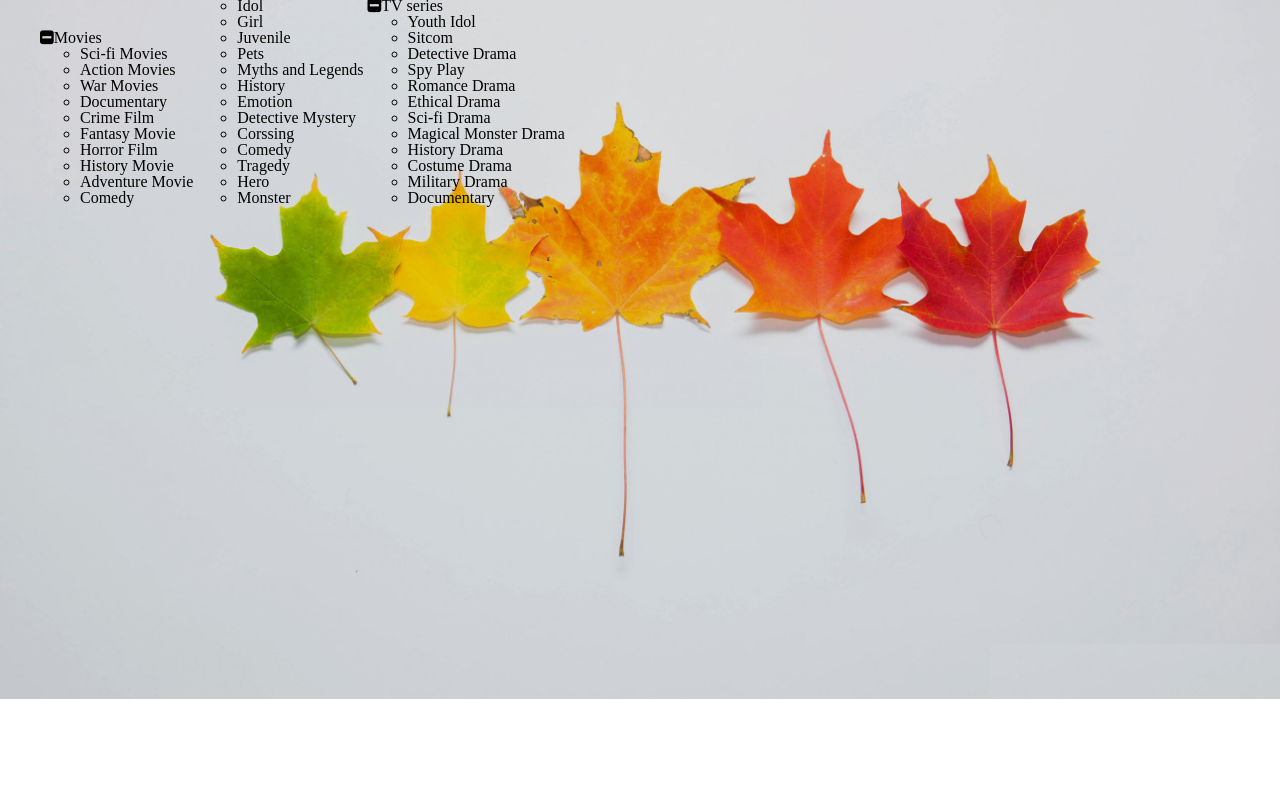
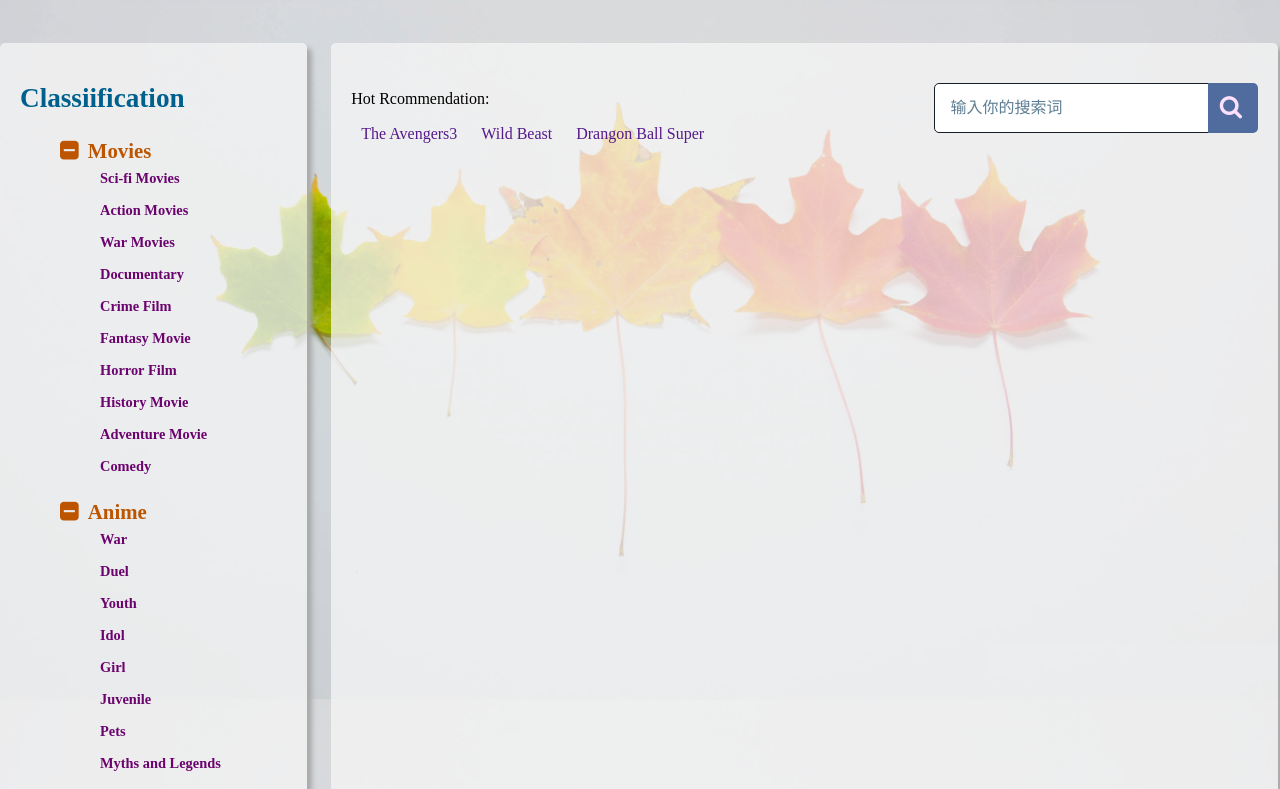
Before and after one commit to Mrfendou/blog, a plain HTML site: page view/page/movie.html in a window 1280 px wide. Shown: the part 101-890 px from the top of the page. Before the commit the page ends 800 px from the top, so only its background shows below. Drawn offline with Linux system fonts and the light colour scheme; a web font is replaced by a local one.

Commit message:
update-blog

```diff
--- a/css/commom/global.css
+++ b/css/commom/global.css
@@ -10,6 +10,7 @@
 html,
 body {
     margin: 0;
+    /* font-family: kids-font; */
 }
 
 div,
--- a/css/component/nav.css
+++ b/css/component/nav.css
@@ -1,13 +1,29 @@
+html {
+    background-image: url(../../img/maple.jpg);
+    background-size: cover;
+    background-attachment: fixed;
+}
+
+html {
+    height: 100%;
+    width: 100%;
+}
+
 .nav {
     display: -webkit-flex;
     display: flex;
     flex-wrap: wrap;
     font-size: 0;
-    background-color: rgba(85, 85, 85, .5);
+    background-color: rgba(0, 0, 0, 0.1);
     position: fixed;
+    padding: 20px 0;
     top: 0;
     left: 0;
     right: 0;
+}
+
+.nav-scroll {
+    background-color: #555;
 }
 
 .nav .logo,
@@ -27,7 +43,7 @@
 
 .nav .navbar .navlink {
     padding: 20px;
-    color: #eee;
+    color: #fff;
     font-size: 1rem;
     cursor: pointer;
     transition: all 0.3;
@@ -36,7 +52,7 @@
 
 .nav .navbar .navlink:hover {
     color: #fff;
-    transform: scale(1.1);
+    transform: scale(1.2);
 }
 
 .nav .aboutme-content {
@@ -45,7 +61,7 @@
     display: inline-block;
     background-color: #e4fffd;
     position: fixed;
-    top: 64px;
+    top: 0px;
     right: 0;
     bottom: 0;
     transition: all 0.3s;
--- a/css/page/index.css
+++ b/css/page/index.css
@@ -1,15 +1,3 @@
-html {
-    background-image: url(../../img/maple.jpg);
-    background-size: cover;
-    background-attachment: fixed;
-}
-
-body,
-html {
-    height: 100%;
-    width: 100%;
-}
-
 [hidden] {
     display: none !important;
 }
--- a/css/page/movie.css
+++ b/css/page/movie.css
@@ -0,0 +1,117 @@
+ul,
+li {
+    display: block !important;
+}
+
+[hidden] {
+    display: none !important;
+}
+
+.content {
+    margin-top: 104px;
+    display: -webkit-flex;
+    display: flex;
+    font-size: 0;
+}
+
+.content .category-nav {
+    font-size: 1.7rem;
+    width: 24%;
+    color: rgb(0, 96, 141);
+    font-weight: bold;
+}
+
+.content .category-nav,
+.content .main-content {
+    margin: 40px 0;
+    background-color: rgba(246, 246, 246, 0.75);
+    border-radius: 5px;
+    box-shadow: #aaa 5px 5px 5px;
+    padding: 40px 20px;
+}
+
+.content .category-nav .level1 {
+    font-size: 1.3rem;
+    margin: 20px 0;
+    cursor: pointer;
+    color: rgb(189, 85, 0);
+    font-weight: bold;
+}
+
+.content .category-nav .level1:before {
+    margin-right: 10px;
+}
+
+.content .category-nav .level1 li {
+    color: rgb(107, 3, 110);
+    font-size: 0.9rem;
+    line-height: 2rem;
+    list-style-type: none;
+    cursor: pointer;
+    user-select: none;
+    font-weight: bold;
+}
+
+.content .category-nav .level1 li:hover {
+    transform: scale(1.1);
+}
+
+.content .main-content {
+    margin-left: 24px;
+    font-size: 1rem;
+    width: 74%;
+}
+
+.content .main-content .hotsearch {
+    display: -webkit-inline-flex;
+    display: inline-flex;
+    font-size: 0;
+    width: 100%;
+}
+
+.content .main-content .hotsearch .hotrecom {
+    font-size: 1rem;
+    width: 60%;
+}
+
+.content .main-content .hotsearch .hotrecom .recomlist {
+    padding: 10px 10px;
+}
+
+.content .main-content .hotsearch .searchbar {
+    font-size: 1rem;
+    width: 40%;
+    text-align: right;
+}
+
+.content .main-content .hotsearch .searchbar .inputs {
+    border: 0;
+    padding-left: 15px;
+    height: 50px;
+    width: 280px;
+    vertical-align: top;
+    border-top-left-radius: 5px;
+    border-bottom-left-radius: 5px;
+    border: 1px solid #181e29;
+}
+
+.content .main-content .hotsearch .searchbar .inputs:focus {
+    outline: none;
+}
+
+.content .main-content .hotsearch .searchbar .inputs::-webkit-input-placeholder {
+    color: #5c7d92;
+}
+
+.content .main-content .hotsearch .searchbar .btn-search {
+    height: 50px;
+    width: 50px;
+    border: 0;
+    background-color: #506c9e;
+    color: #fde0fd;
+    margin-left: -10px;
+    font-size: 24px;
+    outline: none;
+    border-top-right-radius: 5px;
+    border-bottom-right-radius: 5px;
+}
--- a/js/main.js
+++ b/js/main.js
@@ -20,3 +20,13 @@ document.addEventListener('click', function (e) {
         aboutme_content.hidden = true;
     }
 );
+
+// 滚动时导航栏背景变深
+var nav = document.getElementById('nav');
+window.addEventListener('scroll', function () {
+    if (document.documentElement.scrollTop >= 20){
+        nav.classList.add('nav-scroll');
+    }else {
+        nav.classList.remove('nav-scroll');
+    }
+})
--- a/js/movie/side-fold.js
+++ b/js/movie/side-fold.js
@@ -1 +1,35 @@
 // 导航栏的折叠功能
+
+/*选中所有的li元素*/
+var li_all = document.querySelectorAll('li');
+/*迭代所有的li元素*/
+for (var i = 0; i < li_all.length; i++) {
+    var li = li_all[i];
+    /*让每一个li监听点击事件*/
+    li.addEventListener('click', function (e) {
+        /*当前li被点击的时候选中它下方的ul*/
+
+        var list = this.querySelector('ul');
+        /*如果当前li下没有子列表或者当前li不是点击源就直接返回*/
+        if (!list || e.target !== this)
+            return;
+
+        /*倒置可见性*/
+        list.hidden = !list.hidden;
+        if (list.hidden) {
+            this
+                .classList
+                .remove('fa-minus-square');
+            this
+                .classList
+                .add('fa-plus-square');
+        } else {
+            this
+                .classList
+                .remove('fa-plus-square');
+            this
+                .classList
+                .add('fa-minus-square');
+        }
+    });
+}
--- a/view/page/movie.html
+++ b/view/page/movie.html
@@ -9,13 +9,13 @@
     <link rel="stylesheet" href="../../css/lib/normalize.css">
     <link rel="stylesheet" href="../../css/commom/global.css">
     <link rel="stylesheet" href="../../css/component/nav.css">
-    <link rel="stylesheet" href="../../css/page/index.css">
+    <link rel="stylesheet" href="../../css/page/movie.css">
     <title>Movies</title>
 </head>
 
 <body style="background-color: rgba(0, 0, 0, 0.1);">
     <!-- 导航栏 -->
-    <div class="nav">
+    <div class="nav" id="nav">
         <div class="container">
             <div class="logo fl">
                 <img src="../../img/logo.png" alt="">
@@ -61,11 +61,12 @@
         </div>
     </div>
     <!-- 内容区 -->
-    <div class="content">
-        <div class="container">
+
+    <div class="container">
+        <div class="content">
             <div class="category-nav">Classiification
                 <ul>
-                    <li class="fa fa-minus-square">Movies
+                    <li class="fa fa-minus-square level1">Movies
                         <ul>
                             <li>Sci-fi Movies</li>
                             <li>Action Movies</li>
@@ -79,7 +80,7 @@
                             <li>Comedy</li>
                         </ul>
                     </li>
-                    <li class="fa fa-minus-square">Anime
+                    <li class="fa fa-minus-square level1">Anime
                         <ul>
                             <li>War</li>
                             <li>Duel</li>
@@ -100,7 +101,7 @@
                         </ul>
 
                     </li>
-                    <li class="fa fa-minus-square">TV series
+                    <li class="fa fa-minus-square level1">TV series
                         <ul>
                             <li>Youth Idol</li>
                             <li>Sitcom</li>
@@ -118,10 +119,27 @@
                     </li>
                 </ul>
             </div>
+            <div class="main-content">
+                <div class="hotsearch">
+                    <div class="hotrecom">
+                        <p>Hot Rcommendation:</p>
+                        <a href="" class="recomlist recom1">The Avengers3</a>
+                        <a href="" class="recomlist recom2">Wild Beast</a>
+                        <a href="" class="recomlist recom3">Drangon Ball Super</a>
+                    </div>
+                    <form class="searchbar" id="searchbar">
+                        <input type="text" class="inputs" id="inputs" placeholder="输入你的搜索词">
+                        <button class="btn btn-search" id="btn-search">
+                            <i class="fa fa-search"></i>
+                        </button>
+                    </form>
+                </div>
+            </div>
         </div>
     </div>
 
 </body>
 <script src="../../js/main.js"></script>
 <script src="../../js/movie/side-fold.js"></script>
+
 </html>
```
Also changed, not shown: index.html (+1 -1 lines).
